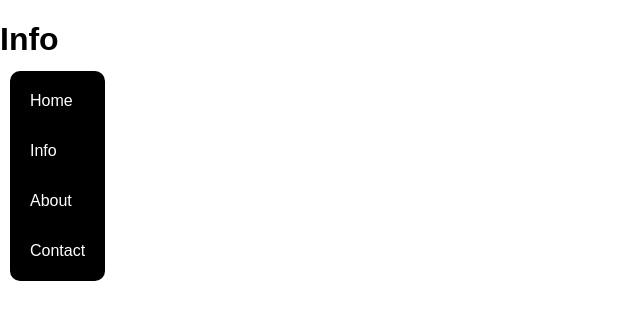
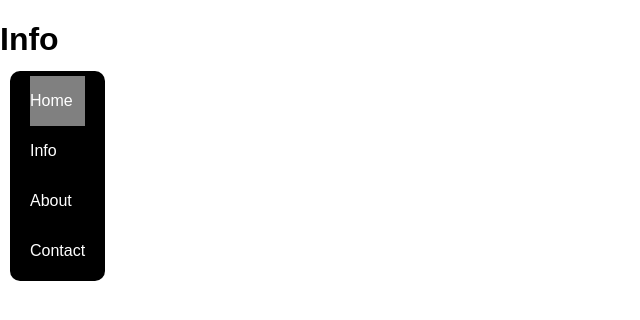
Before and after one commit to walsoee/simple-site, a plain HTML site: page pages/info.html in a window 1280 px wide. In both pictures the pointer is over the element "Home". Shown: the whole page, without its empty margins (0-640 px from the left). Drawn offline with Linux system fonts and the light colour scheme.

Commit message:
Added hover option

```diff
--- a/styles.css
+++ b/styles.css
@@ -50,6 +50,10 @@
     text-decoration: none;
 }
 
+.flex-vertical > div:hover {
+    background-color: gray;
+}
+
 html {
     font-family: Arial, Helvetica, sans-serif;
 }
```
